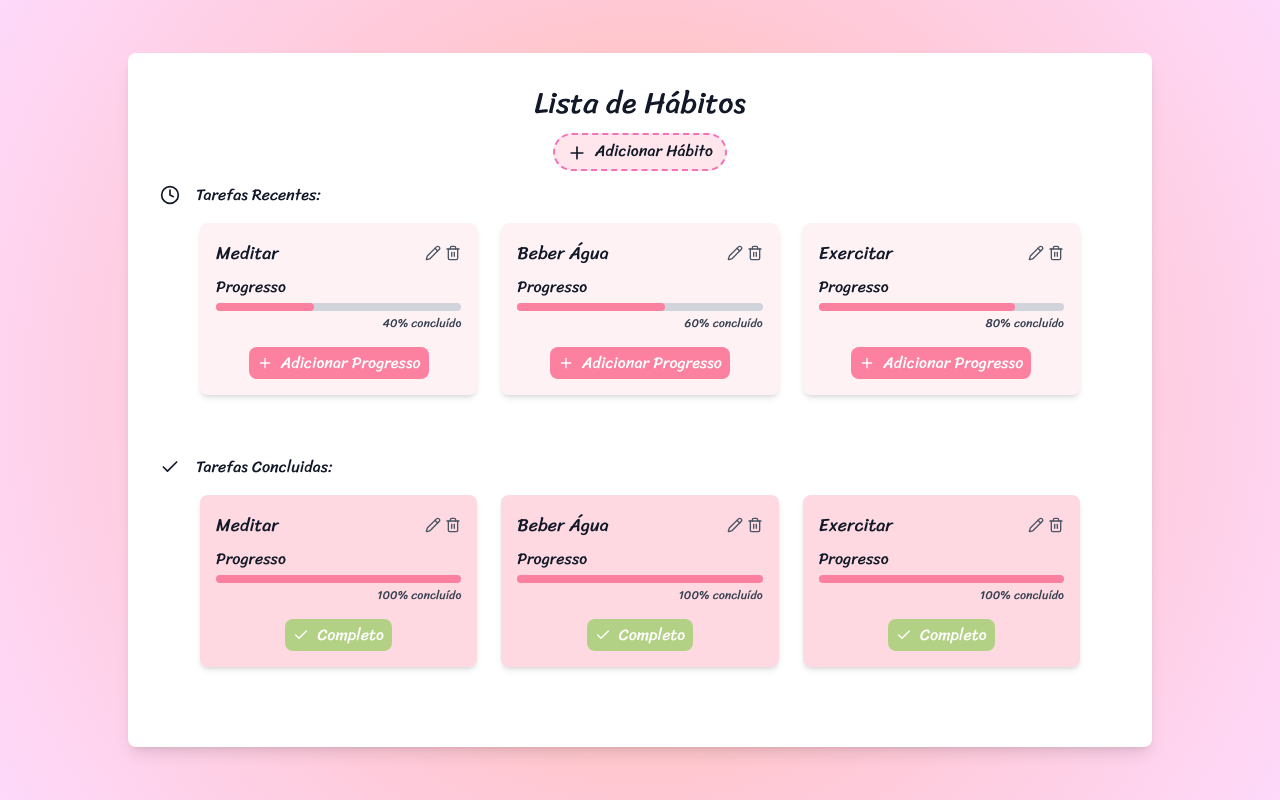
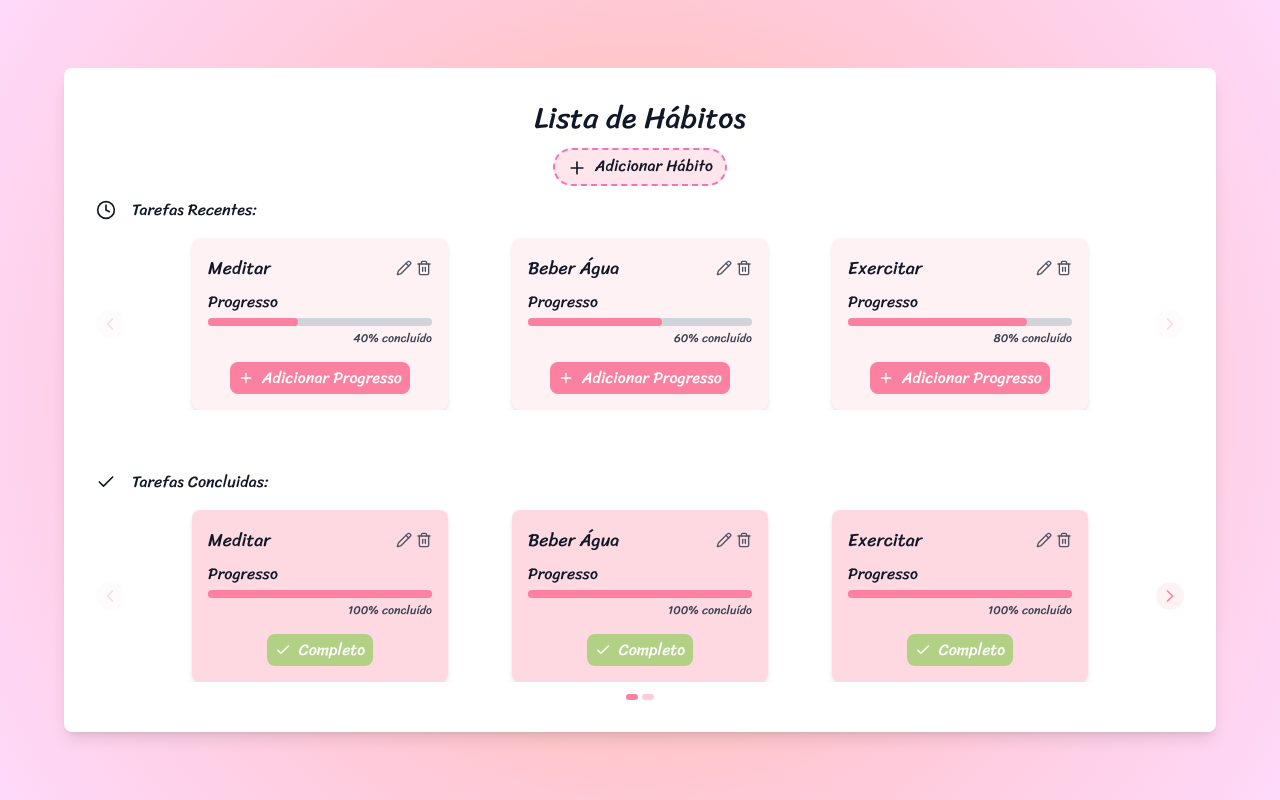
Before and after one commit to Saraingridsousa/Daylist_WebApp, a Next.js app: page /listaDeHabitos in a window 1280 px wide. Built offline with nearby package versions, Linux system fonts and the light colour scheme.

Commit message:
adiciona carrossel de hábitos e ajusta estilo dos cards

```diff
--- a/app/listaDeHabitos/page.tsx
+++ b/app/listaDeHabitos/page.tsx
@@ -2,6 +2,7 @@
 
 import { useState } from "react";
 import CardHabito from "@/components/cards/habito";
+import CarrosselDeHabitos from "@/components/carrosselDeHabitos";
 import ModalAddHabito from "@/components/modais/addHabito";
 import ModalEditarHabito from "@/components/modais/editarHabito";
 import ModalExcluirHabito from "@/components/modais/excluirHabito";
@@ -17,8 +18,8 @@ export default function ListaDeHabitos({ progress }: ListaDeHabitosProps) {
     const [isExcluirHabitoOpen, setIsExcluirHabitoOpen] = useState(false);
 
     return (
-        <main className="w-full bg-[radial-gradient(circle,#FFC0A1_13%,#FFC9D7_55%,#FED9FA_100%)] flex min-h-screen flex-col items-center justify-center px-16 py-10 relative">
-            <div className="bg-white rounded-lg w-full max-w-5xl p-8 pb-20 flex flex-col gap-3 items-center shadow-lg text-gray-900">
+        <main className="w-full bg-[radial-gradient(circle,#FFC0A1_13%,#FFC9D7_55%,#FED9FA_100%)] flex min-h-screen flex-col items-center justify-center sm:px-16 sm:py-10 relative">
+            <div className="bg-white rounded-lg w-full sm:max-w-6xl p-4 sm:p-8 pb-20 flex flex-col gap-3 items-center shadow-lg text-gray-900">
                 <h1 className="text-3xl">Lista de Hábitos</h1>
 
                 <button
@@ -35,7 +36,7 @@ export default function ListaDeHabitos({ progress }: ListaDeHabitosProps) {
                         <Clock className="inline-block mr-2 w-5" />
                         <span>Tarefas Recentes:</span>
                     </div>
-                    <div className="flex flex-row gap-6 justify-around px-10">
+                    <CarrosselDeHabitos>
                         <CardHabito
                             title="Meditar"
                             progress={40}
@@ -57,7 +58,7 @@ export default function ListaDeHabitos({ progress }: ListaDeHabitosProps) {
                             onEdit={() => setIsEditarHabitoOpen(true)}
                             onDelete={() => setIsExcluirHabitoOpen(true)}
                         />
-                    </div>
+                    </CarrosselDeHabitos>
                 </div>
 
                 {/* Tarefas Concluidas */}
@@ -66,7 +67,7 @@ export default function ListaDeHabitos({ progress }: ListaDeHabitosProps) {
                         <Check className="inline-block mr-2 w-5" />
                         <span>Tarefas Concluidas:</span>
                     </div>
-                    <div className="flex flex-row gap-6 justify-around px-10">
+                    <CarrosselDeHabitos>
                         <CardHabito
                             title="Meditar"
                             progress={100}
@@ -88,7 +89,28 @@ export default function ListaDeHabitos({ progress }: ListaDeHabitosProps) {
                             onEdit={() => setIsEditarHabitoOpen(true)}
                             onDelete={() => setIsExcluirHabitoOpen(true)}
                         />
-                    </div>
+                        <CardHabito
+                            title="Exercitar"
+                            progress={100}
+                            color="bg-[#FC809F]/30"
+                            onEdit={() => setIsEditarHabitoOpen(true)}
+                            onDelete={() => setIsExcluirHabitoOpen(true)}
+                        />
+                        <CardHabito
+                            title="Exercitar"
+                            progress={100}
+                            color="bg-[#FC809F]/30"
+                            onEdit={() => setIsEditarHabitoOpen(true)}
+                            onDelete={() => setIsExcluirHabitoOpen(true)}
+                        />
+                        <CardHabito
+                            title="Exercitar"
+                            progress={100}
+                            color="bg-[#FC809F]/30"
+                            onEdit={() => setIsEditarHabitoOpen(true)}
+                            onDelete={() => setIsExcluirHabitoOpen(true)}
+                        />
+                    </CarrosselDeHabitos>
                 </div>
 
             </div>
--- a/components/cards/habito/index.tsx
+++ b/components/cards/habito/index.tsx
@@ -16,7 +16,7 @@ const sriracha = Sriracha({
 
 export default function CardHabito({ title, progress, color, onEdit, onDelete }: CardHabitoProps) {
     return (
-        <div className={`w-72 ${color} bg-opacity-60 rounded-lg shadow-md p-4 flex flex-col justify-between hover:shadow-xl transition cursor-pointer ${sriracha.className}`}>
+        <div className={`w-44 md:w-64 ${color} bg-opacity-60 rounded-lg shadow-md p-4 flex flex-col justify-between hover:shadow-xl transition cursor-pointer ${sriracha.className}`}>
             {/* Título do Hábito */}
             <div className="flex flex-row justify-between items-center gap-10">
                 <h3 className={`text-lg text-gray-900`}>{title}</h3>
--- /dev/null
+++ b/components/carrosselDeHabitos/index.tsx
@@ -0,0 +1,125 @@
+"use client";
+
+import React, { ReactNode, useEffect, useMemo, useState } from "react";
+import { ChevronLeft, ChevronRight } from "lucide-react";
+
+interface CarrosselDeHabitosProps {
+    children: ReactNode;
+    /**
+     * Número base de itens por página em telas grandes.
+     * Em mobile e tablet ele é ajustado automaticamente para 1 e 2.
+     */
+    slidesPerView?: number;
+}
+
+export default function CarrosselDeHabitos({
+    children,
+    slidesPerView = 3,
+}: CarrosselDeHabitosProps) {
+    const items = useMemo(() => React.Children.toArray(children), [children]);
+    const [currentSlidesPerView, setCurrentSlidesPerView] = useState(slidesPerView);
+    const [page, setPage] = useState(0);
+
+    // Responsivo: mobile 1 card, tablet 2, desktop 3 (ou valor base passado)
+    useEffect(() => {
+        const updateSlidesPerView = () => {
+            if (typeof window === "undefined") return;
+            const width = window.innerWidth;
+            if (width < 640) {
+                setCurrentSlidesPerView(1);
+            } else if (width < 1024) {
+                setCurrentSlidesPerView(2);
+            } else {
+                setCurrentSlidesPerView(slidesPerView);
+            }
+        };
+
+        updateSlidesPerView();
+        window.addEventListener("resize", updateSlidesPerView);
+        return () => window.removeEventListener("resize", updateSlidesPerView);
+    }, [slidesPerView]);
+
+    const totalPages = Math.max(
+        1,
+        Math.ceil(items.length / Math.max(1, currentSlidesPerView))
+    );
+
+    const pages = useMemo(
+        () =>
+            Array.from({ length: totalPages }, (_, pageIndex) => {
+                const start = pageIndex * currentSlidesPerView;
+                return items.slice(start, start + currentSlidesPerView);
+            }),
+        [items, currentSlidesPerView, totalPages]
+    );
+
+    // Garante que o índice de página sempre seja válido quando o número de páginas muda
+    useEffect(() => {
+        if (page >= totalPages) {
+            setPage(totalPages - 1);
+        }
+    }, [page, totalPages]);
+
+    const handlePrev = () => {
+        setPage((prev) => Math.max(0, prev - 1));
+    };
+
+    const handleNext = () => {
+        setPage((prev) => Math.min(totalPages - 1, prev + 1));
+    };
+
+    return (
+        <div className="w-full flex flex-col items-center gap-2">
+            <div className="w-full flex items-center gap-2">
+                <button
+                    type="button"
+                    aria-label="Anterior"
+                    className="p-1 rounded-full bg-[#FC809F]/10 text-[#FC809F] disabled:opacity-30 disabled:cursor-default hover:bg-[#FC809F]/20 transition"
+                    onClick={handlePrev}
+                    disabled={totalPages <= 1 || page === 0}
+                >
+                    <ChevronLeft className="w-5 h-5" />
+                </button>
+                <div className="flex-1 overflow-hidden">
+                    <div
+                        className="flex transition-transform duration-300 ease-in-out"
+                        style={{
+                            transform: `translateX(-${page * 100}%)`,
+                        }}
+                    >
+                        {pages.map((pageItems, idx) => (
+                            <div
+                                key={idx}
+                                className="flex justify-center sm:justify-around gap-4 sm:gap-6 px-4 sm:px-10 basis-full shrink-0"
+                            >
+                                {pageItems}
+                            </div>
+                        ))}
+                    </div>
+                </div>
+                <button
+                    type="button"
+                    aria-label="Próximo"
+                    className="p-1 rounded-full bg-[#FC809F]/10 text-[#FC809F] disabled:opacity-30 disabled:cursor-default hover:bg-[#FC809F]/20 transition"
+                    onClick={handleNext}
+                    disabled={totalPages <= 1 || page === totalPages - 1}
+                >
+                    <ChevronRight className="w-5 h-5" />
+                </button>
+            </div>
+
+            {totalPages > 1 && (
+                <div className="flex gap-1 mt-1">
+                    {Array.from({ length: totalPages }).map((_, idx) => (
+                        <span
+                            key={idx}
+                            className={`h-1.5 w-3 rounded-full transition-all ${
+                                idx === page ? "bg-[#FC809F]" : "bg-[#FC809F]/40"
+                            }`}
+                        />
+                    ))}
+                </div>
+            )}
+        </div>
+    );
+}
```
